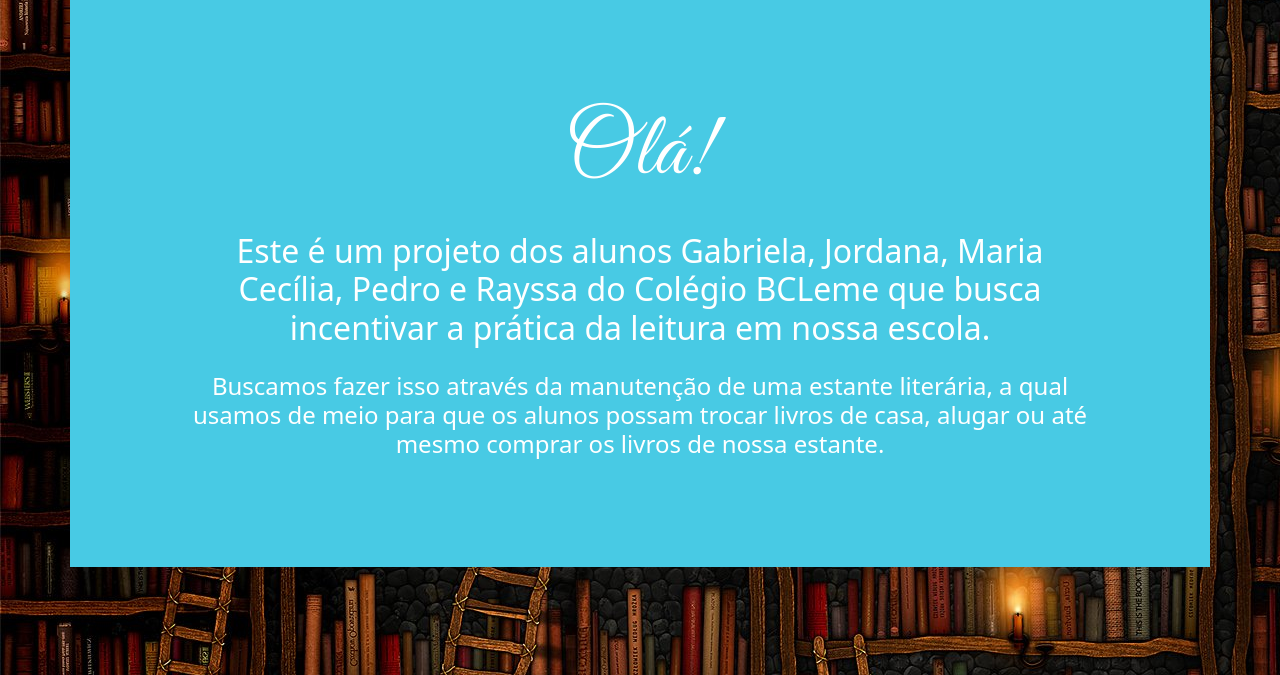
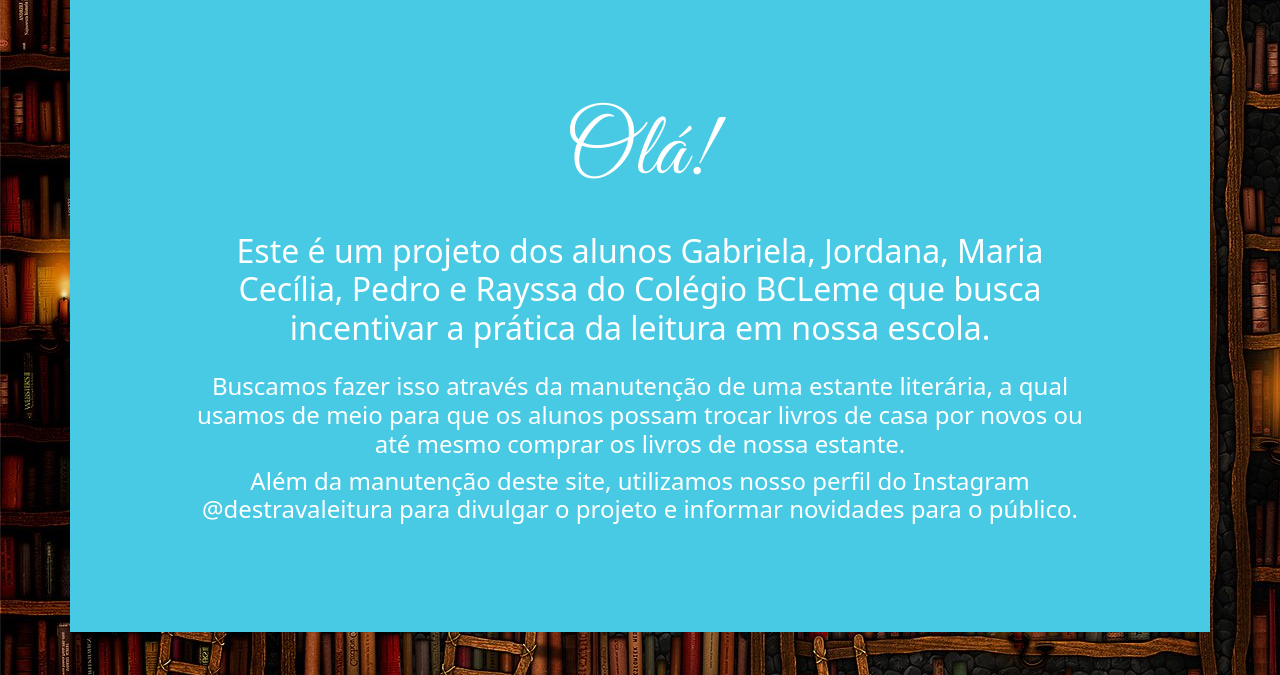
Before and after one commit to PedCarvMedeiros/DestravaLeituraDjango, a Django app: page /sobre/ in a window 1280 px wide. Shown: the part 125-800 px from the top of the page. Run offline with Django 4.2, Linux system fonts and the light colour scheme.

Commit message:
Atualizado templates 26/7

```diff
--- a/DestravaLeitura/templates/homepageApp/sobre.html
+++ b/DestravaLeitura/templates/homepageApp/sobre.html
@@ -5,7 +5,10 @@
 <h2>Este é um projeto dos alunos Gabriela, Jordana, Maria Cecília, Pedro e Rayssa do Colégio BCLeme
     que busca incentivar a prática da leitura em nossa escola.</h2>
 <h4>Buscamos fazer isso através da manutenção de uma estante literária, a qual usamos de meio para que
-    os alunos possam trocar livros de casa, alugar ou até mesmo comprar os livros de nossa estante.
+    os alunos possam trocar livros de casa por novos ou até mesmo comprar os livros de nossa estante.
+</h4>
+<h4>Além da manutenção deste site, utilizamos nosso perfil do Instagram @destravaleitura para divulgar o projeto
+    e informar novidades para o público.
 </h4>
 
 {% endblock %}
--- a/DestravaLeitura/templates/livros/livros.html
+++ b/DestravaLeitura/templates/livros/livros.html
@@ -15,7 +15,7 @@
                     <p>Autor(a): {{ book.autor }}</p>
                     <p>Gênero: {{ book.genero }}</p>
                     <p>Xerocado: {{ book.xerox }}</p>
-                    <p>Emprestado: {{ book.emprestado }}</p>
+                    <p>Status: {{ book.emprestado }}</p>
                 </div>
             </ol>
             {% endfor %}
```
